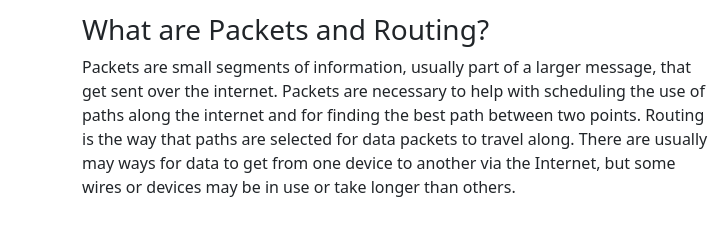
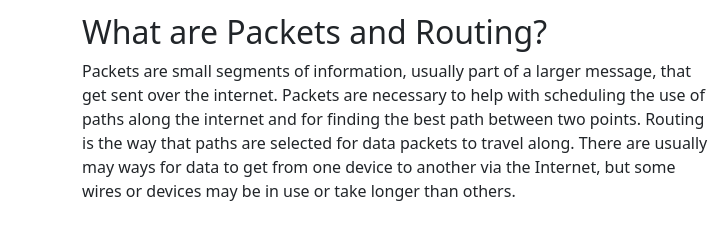
Before and after one commit to dpn418/How-the-Internet-Works, a plain HTML site: page docs/addresses.html in a window 1280 px wide. Shown: the part 519-758 px from the top of the page, 0-728 px from the left. Drawn offline with nearby package versions, Linux system fonts and the light colour scheme; grey boxes are pictures that could not be loaded.

Commit message:
Update addresses.html

```diff
--- a/docs/addresses.html
+++ b/docs/addresses.html
@@ -93,7 +93,7 @@
 			</article>
 			<article class="row">
 				<section class="col-7">
-					<h3>What are Packets and Routing?</h3>
+					<h2>What are Packets and Routing?</h2>
 					<p>Packets are small segments of information, usually part of a larger message, that get sent over the internet. Packets are necessary to help with scheduling the use of paths along the internet and for finding the best path between two points. Routing is the way that paths are selected for data packets to travel along. There are usually may ways for data to get from one device to another via the Internet, but some wires or devices may be in use or take longer than others.
 					</p>
 				</section>
```
